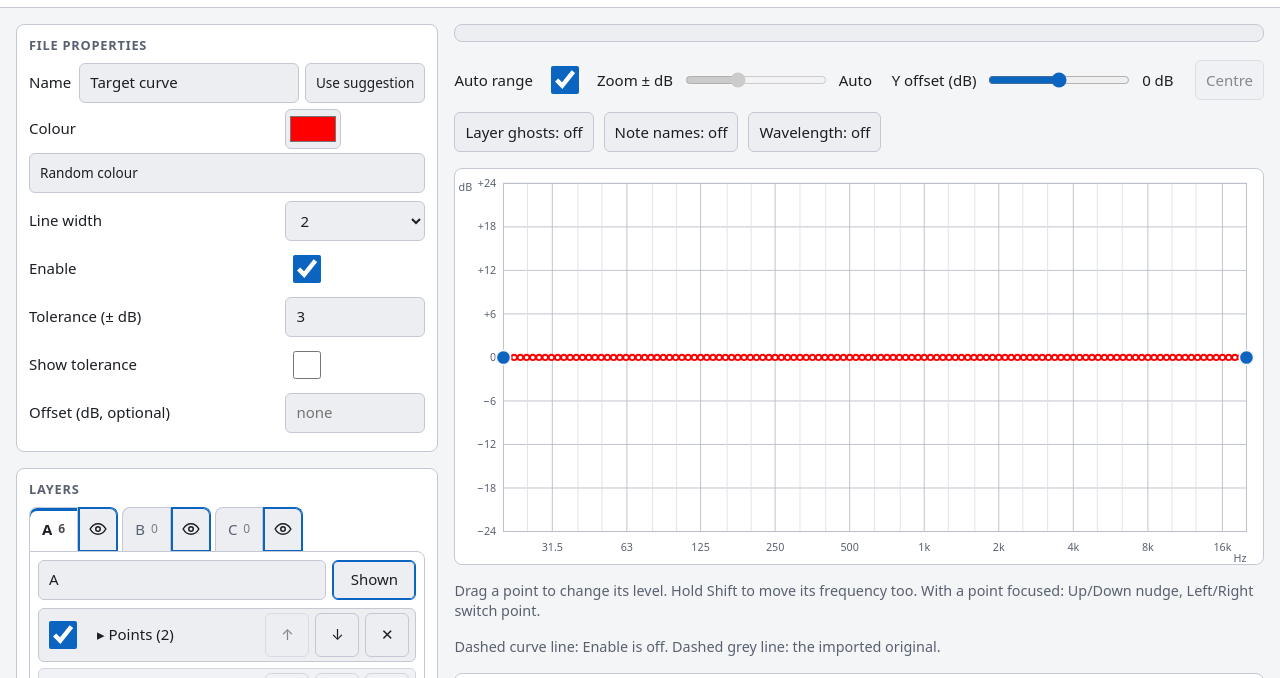
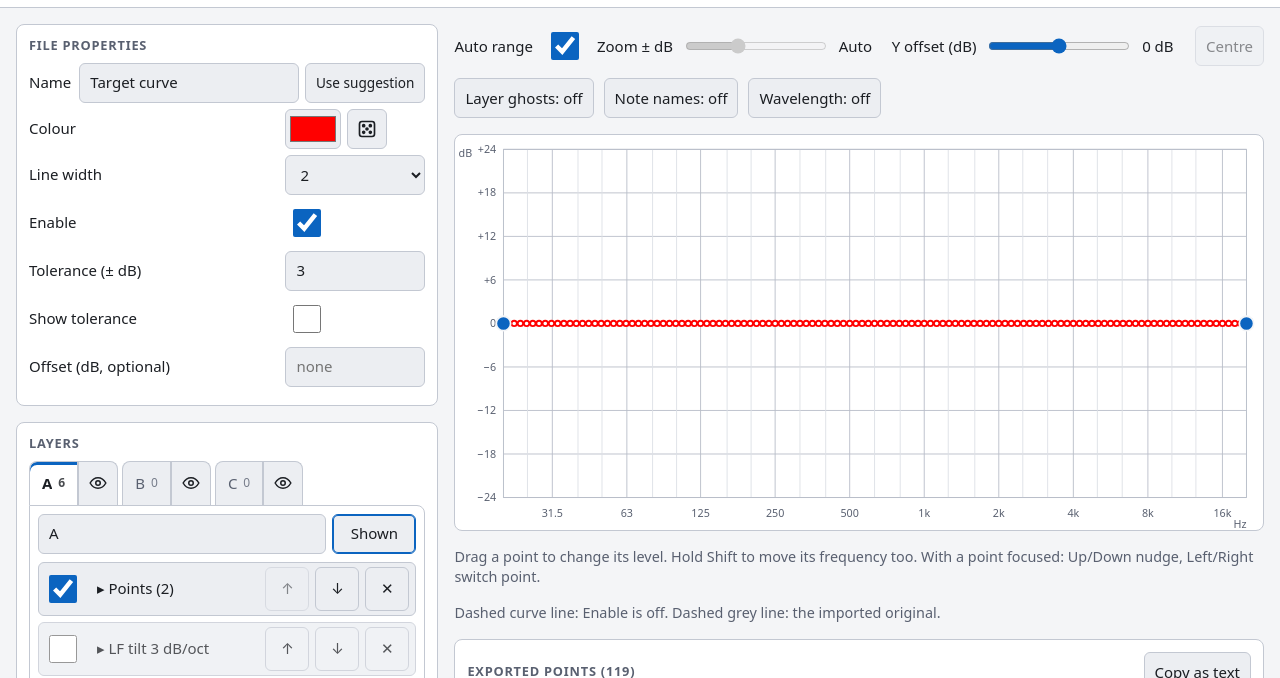
Before and after one commit to MrFreekie/target-curve-builder, a plain HTML site: page index.html in a window 1280 px wide. Shown: the part 53-731 px from the top of the page. Drawn offline with Linux system fonts and the light colour scheme.

Commit message:
Random colour as an icon beside the colour box; fix hidden elements and eye outline
A global [hidden] rule stops class display rules showing hidden elements
(an empty notice bar sat above the plot). The tab eye buttons no longer use
the pressed-button outline.

Co-Authored-By: Claude Sonnet 5.5 <noreply@anthropic.com>

```diff
--- a/css/app.css
+++ b/css/app.css
@@ -43,9 +43,12 @@ input[aria-invalid="true"] { border-color: var(--danger); outline: 2px solid var
 .field input[type="text"], .field select { width: 100%; }
 .field input[type="checkbox"] { justify-self: start; }
 button.wide { width: 100%; margin-bottom: 8px; text-align: left; }
+[hidden] { display: none !important; } /* so display rules on a class never show a hidden element */
 button[aria-pressed="true"] { border-color: var(--accent); box-shadow: inset 0 0 0 1px var(--accent); }
 .brand { display: flex; align-items: center; gap: 14px; flex-wrap: wrap; }
 .name-field { grid-template-columns: auto 1fr; }
+.colour-row { display: flex; gap: 6px; align-items: center; }
+.iconbtn { display: inline-flex; align-items: center; justify-content: center; width: 40px; min-height: 40px; padding: 0; }
 .name-row { display: flex; gap: 6px; min-width: 0; }
 .name-row input { flex: 1; min-width: 0; width: auto; }
 .name-row button { white-space: nowrap; font-size: 0.85rem; }
@@ -53,7 +56,7 @@ button[aria-pressed="true"] { border-color: var(--accent); box-shadow: inset 0 0
 .tabitem { display: inline-flex; }
 .tabitem .tab { border-radius: 8px 0 0 0; }
 .eye { display: inline-flex; align-items: center; min-height: 44px; min-width: 40px; justify-content: center; padding: 6px 8px; border-radius: 0 8px 0 0; border-bottom: none; background: var(--panel2); color: var(--muted); }
-.eye[aria-pressed="true"] { color: var(--text); }
+.eye[aria-pressed="true"] { color: var(--text); border-color: var(--border); box-shadow: none; }
 .tab { display: inline-flex; align-items: center; gap: 6px; min-height: 44px; padding: 6px 12px; max-width: 10em; border-radius: 8px 8px 0 0; border-bottom: none; background: var(--panel2); color: var(--muted); }
 .tab .tab-name { overflow: hidden; text-overflow: ellipsis; white-space: nowrap; }
 .tab .tab-count { font-size: 0.75rem; opacity: 0.8; }
@@ -68,8 +71,6 @@ button[aria-pressed="true"] { border-color: var(--accent); box-shadow: inset 0 0
 .layers .empty { color: var(--muted); padding: 10px 6px; list-style: none; }
 .add { margin-top: 8px; }
 .add select { flex: 1; min-width: 0; }
-.suggest { margin: -2px 0 8px; }
-.suggest button { width: 100%; text-align: left; font-size: 0.85rem; min-height: 40px; overflow: hidden; text-overflow: ellipsis; white-space: nowrap; }
 .row-head { display: flex; justify-content: space-between; align-items: center; gap: 8px; margin-bottom: 8px; }
 .row-head h2 { margin: 0; }
 .add { display: flex; gap: 6px; }
--- a/index.html
+++ b/index.html
@@ -37,8 +37,10 @@
         <div class="field name-field"><label for="p-name">Name</label>
           <div class="name-row"><input id="p-name" type="text" autocomplete="off"><button type="button" id="btn-suggest"></button></div>
         </div>
-        <div class="field"><label for="p-color">Colour</label><input id="p-color" type="color"></div>
-        <div class="suggest"><button type="button" id="btn-random">Random colour</button></div>
+        <div class="field"><label for="p-color">Colour</label>
+          <div class="colour-row"><input id="p-color" type="color">
+            <button type="button" id="btn-random" class="iconbtn" aria-label="Random colour" title="Random colour (picked to stand out against the plot)"><svg viewBox="0 0 24 24" width="20" height="20" aria-hidden="true" fill="none" stroke="currentColor" stroke-width="2" stroke-linecap="round" stroke-linejoin="round"><rect x="3" y="3" width="18" height="18" rx="3"/><circle cx="8" cy="8" r="1.2" fill="currentColor"/><circle cx="16" cy="8" r="1.2" fill="currentColor"/><circle cx="12" cy="12" r="1.2" fill="currentColor"/><circle cx="8" cy="16" r="1.2" fill="currentColor"/><circle cx="16" cy="16" r="1.2" fill="currentColor"/></svg></button></div>
+        </div>
         <div class="field"><label for="p-line">Line width</label>
           <select id="p-line"><option>1</option><option>2</option><option>3</option><option>4</option><option>5</option></select>
         </div>
```
